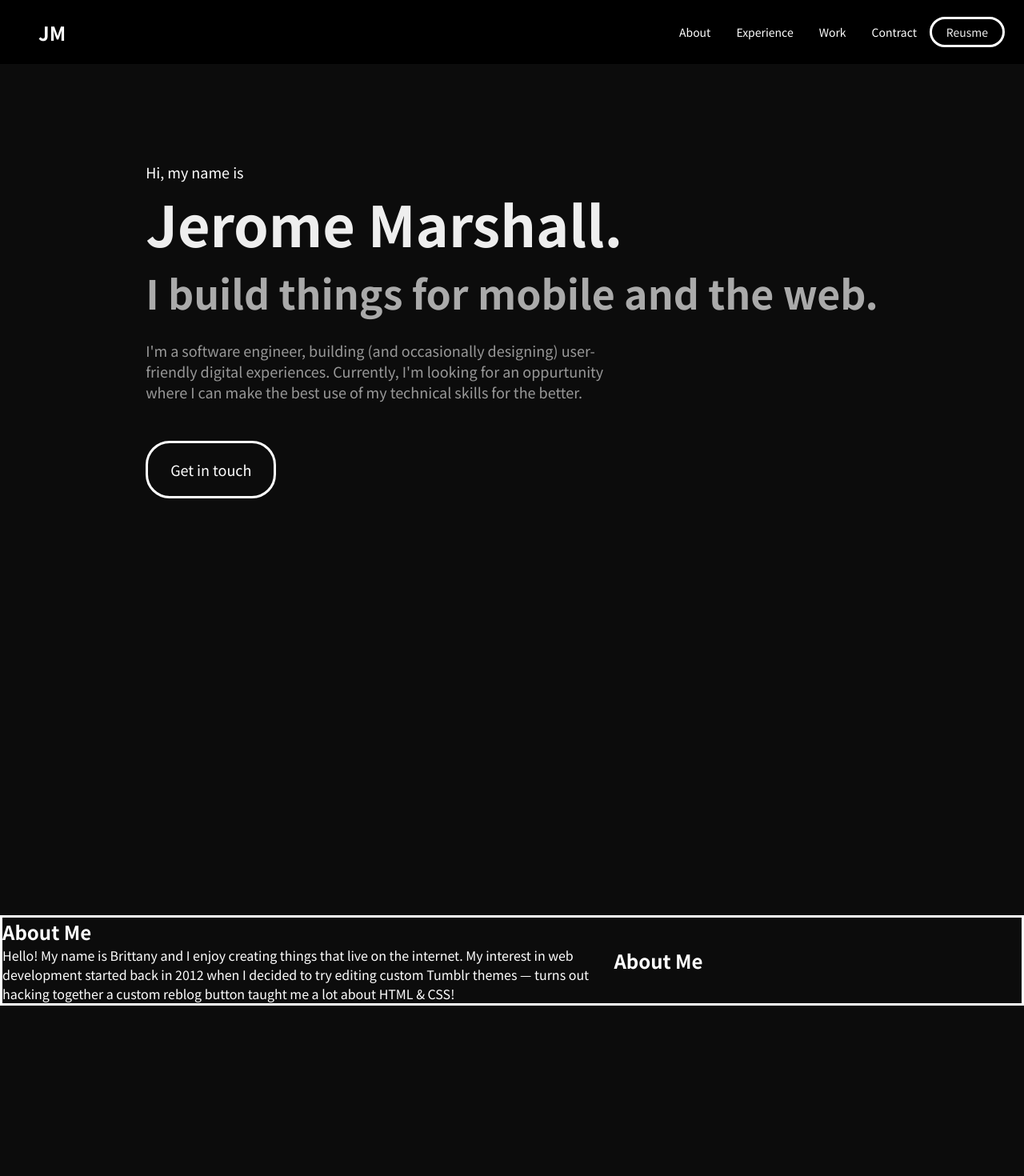
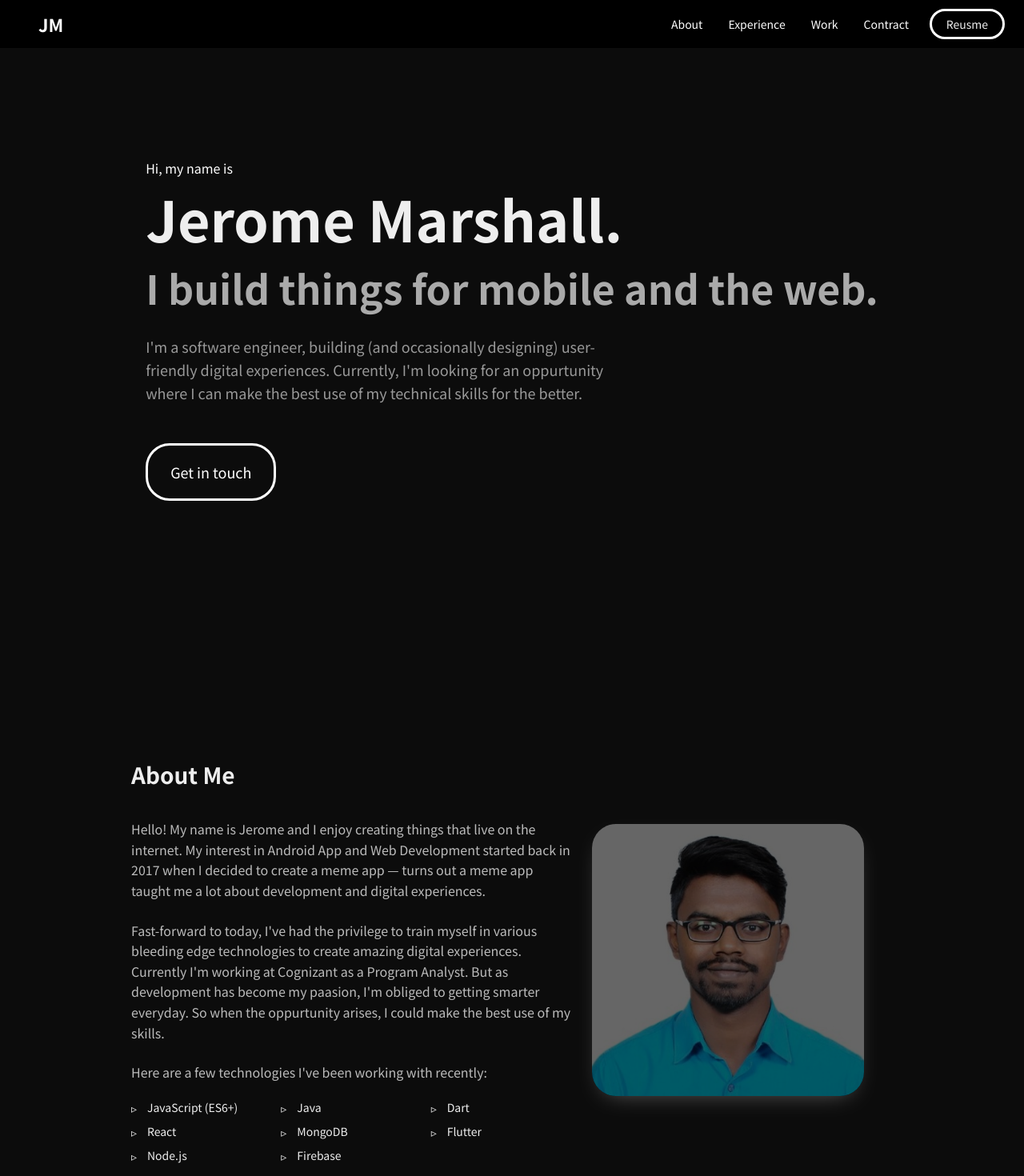
Before and after one commit to jerome-marshall/portfolio, a React (Create React App) app: page / in a window 1280 px wide. Shown: the top 1470 px of the page at 80% size. Built offline with nearby package versions, Linux system fonts and the light colour scheme.

Commit message:
added about section

```diff
--- a/src/App.css
+++ b/src/App.css
@@ -3,6 +3,7 @@
   margin: 0;
   padding: 0;
   font-family: "Noto Sans JP", sans-serif;
+  /* line-height: 1; */
 }
 
 h2.nav-heading {
--- a/src/GlobalStyles.js
+++ b/src/GlobalStyles.js
@@ -3,7 +3,12 @@ import { createGlobalStyle } from "styled-components";
 const GlobalStyles = createGlobalStyle`
   html {
     --background-dark: #0c0c0c;
-    --white: #eee;
+    --color-white: #eee;
+    --color-grey-100: #ddd;
+    --color-grey-300: #bbb;
+    --color-grey-500: #999;
+    --color-grey-900: #777;
+    --max-width: 1000px;
     --fz-xxs: 12px;
     --fz-xs: 13px;
     --fz-sm: 14px;
@@ -11,9 +16,16 @@ const GlobalStyles = createGlobalStyle`
     --fz-lg: 18px;
     --fz-xl: 20px;
     --fz-xxl: 22px;
-    --fz-heading: 32px;
+    --fz-heading-sm: 28px;
+    --fz-heading-md: 32px;
+    --fz-heading-lg: 36px;
     --border-radius: 30px;
     --margin-md: 24px;
+    --margin-lg: 32px;
+    --padding-sm: 18px;
+    --padding-md: 24px;
+    --padding-lg: 32px;
+    --line-height-sm: 1.6;
   }
 `;
 export default GlobalStyles;
--- a/src/components/About/About.js
+++ b/src/components/About/About.js
@@ -3,32 +3,56 @@ import {
   StyledAboutSection,
   AboutContent,
   AboutSummary,
+  StyledPic,
 } from "./AboutElements";
+import MyPic from "../../images/me.jpg";
 
 const AboutSection = () => {
-  // const skills = [
-  //   "JavaScript (ES6+)",
-  //   "React",
-  //   "Node.js",
-  //   "MongoDB",
-  //   "Java",
-  //   "Flutter",
-  // ];
+  const skills = [
+    "JavaScript (ES6+)",
+    "Java",
+    "Dart",
+    "React",
+    "MongoDB",
+    "Flutter",
+    "Node.js",
+    "Firebase",
+  ];
 
   return (
     <StyledAboutSection>
       <AboutContent>
         <AboutSummary>
           <h2 className="nav-heading">About Me</h2>
-          <p>
-            Hello! My name is Brittany and I enjoy creating things that live on
-            the internet. My interest in web development started back in 2012
-            when I decided to try editing custom Tumblr themes — turns out
-            hacking together a custom reblog button taught me a lot about HTML &
-            CSS!
-          </p>
+          <div className="summary">
+            <p>
+              Hello! My name is Jerome and I enjoy creating things that live on
+              the internet. My interest in Android App and Web Development
+              started back in 2017 when I decided to create a meme app — turns
+              out a meme app taught me a lot about development and digital
+              experiences.
+            </p>
+            <br />
+            <p>
+              Fast-forward to today, I've had the privilege to train myself in
+              various bleeding edge technologies to create amazing digital
+              experiences. Currently I'm working at Cognizant as a Program
+              Analyst. But as development has become my paasion, I'm obliged to
+              getting smarter everyday. So when the oppurtunity arises, I could
+              make the best use of my skills.
+            </p>
+            <br />
+            <p>Here are a few technologies I've been working with recently:</p>
+            <ul className="skills-list">
+              {skills && skills.map((skill, i) => <li key={i}>{skill}</li>)}
+            </ul>
+          </div>
         </AboutSummary>
-        <h2 className="nav-heading">About Me</h2>
+        <StyledPic>
+          <div className="wrapper">
+            <img className="img" src={MyPic} alt="My Pic" width={350} />
+          </div>
+        </StyledPic>
       </AboutContent>
     </StyledAboutSection>
   );
--- a/src/components/About/AboutElements.js
+++ b/src/components/About/AboutElements.js
@@ -7,29 +7,112 @@ export const StyledAboutSection = styled.section`
   display: flex;
   justify-content: center;
   align-items: center;
+  position: relative;
 
   @media (max-width: 768px) {
     display: block;
-  }
-
-  & h2 {
-    color: #fff;
   }
 `;
 
 export const AboutContent = styled.div`
   z-index: 3;
-  max-width: 100vw;
+  max-width: var(--max-width);
   position: absolute;
   display: grid;
-  border: 3px solid white;
+  /* border: 3px solid white; */
   grid-template-columns: 3fr 2fr;
   justify-content: center;
   align-items: center;
-  color: #fff;
+  color: var(--color-white);
 `;
 
 export const AboutSummary = styled.div`
   display: flex;
   flex-direction: column;
+  flex: auto;
+
+  & > h2 {
+    color: var(--color-white);
+    margin: var(--margin-md);
+    font-size: var(--fz-heading-sm);
+  }
+
+  & div.summary {
+    padding: 12px 0;
+    margin: 0 var(--margin-md);
+  }
+
+  & p {
+    color: var(--color-grey-300);
+    font-size: var(--fz-md);
+    line-height: var(--line-height-sm);
+  }
+
+  & ul.skills-list {
+    display: grid;
+    grid-template-columns: repeat(3, minmax(140px, 200px));
+    grid-gap: 0 10px;
+    padding: 0;
+    margin: 20px 0 0 0;
+    overflow: hidden;
+    list-style: none;
+
+    li {
+      color: var(--color-white);
+      position: relative;
+      margin-bottom: 10px;
+      padding-left: 20px;
+      /* font-family: var(--font-mono); */
+      font-size: var(--fz-sm);
+
+      &:before {
+        content: "▹";
+        position: absolute;
+        left: 0;
+        top: 5px;
+        color: var(--green);
+        font-size: var(--fz-sm);
+        line-height: 12px;
+      }
+    }
+  }
 `;
+
+export const StyledPic = styled.div`
+  position: relative;
+
+  max-width: 340px;
+
+  .wrapper {
+    background: violet;
+    display: flex;
+    position: relative;
+    justify-content: center;
+    width: 100%;
+    border: none;
+    border-radius: var(--border-radius);
+    background-color: black;
+    box-shadow: 16px white;
+
+    .img {
+      max-width: 340px;
+      filter: none;
+      mix-blend-mode: normal;
+      vertical-align: middle;
+      border-radius: var(--border-radius);
+      opacity: 0.4;
+      box-shadow: 0 10px 30px -15px #fff;
+      transition: all 500ms ease-in-out;
+
+      :hover {
+        max-width: 350px;
+        opacity: 1;
+      }
+    }
+  }
+
+  /* :hover {
+    bottom: 10px;
+    right: 10px;
+  } */
+`;
--- a/src/components/Hero/HeroElements.js
+++ b/src/components/Hero/HeroElements.js
@@ -14,7 +14,7 @@ export const HeroContainer = styled.div`
 
 export const HeroContent = styled.div`
   z-index: 3;
-  max-width: 100vw;
+  max-width: var(--max-width);
   position: absolute;
   padding: 8px 24px;
   display: flex;
@@ -24,20 +24,13 @@ export const HeroContent = styled.div`
   & p.myNameIs {
     margin-top: var(--margin-md);
     color: #fff;
-    font-size: var(--fz-lg);
+    font-size: var(--fz-md);
     text-align: center;
     max-width: 600px;
-
-    @media screen and (max-width: 768px) {
-      font-size: 20px;
-    }
-    @media screen and (max-width: 480px) {
-      font-size: 18px;
-    }
   }
 
   & h1.name {
-    color: #eee;
+    color: var(--color-white);
     font-size: 70px;
     text-align: start;
 
@@ -63,17 +56,18 @@ export const HeroContent = styled.div`
   }
 
   & p.summary {
-    margin-top: 24px;
+    margin-top: var(--margin-md);
     color: #999;
-    font-size: 18px;
+    font-size: var(--fz-lg);
     text-align: left;
     max-width: 600px;
+    line-height: var(--line-height-sm);
 
     @media screen and (max-width: 768px) {
-      font-size: 20px;
+      font-size: var(--fz-lg);
     }
     @media screen and (max-width: 480px) {
-      font-size: 18px;
+      font-size: var(--fz-md);
     }
   }
 `;
--- a/src/components/Navbar/NavBarElements.js
+++ b/src/components/Navbar/NavBarElements.js
@@ -4,11 +4,11 @@ import { Link as LinkS } from "react-scroll";
 
 export const Nav = styled.nav`
   background: #000;
-  height: 80px;
-  margin-top: -80px;
+  height: 60px;
+  margin-top: -60px;
   display: flex;
   justify-content: stretch;
-  align-items: flex-end;
+  align-items: center;
   font-size: 1rem;
   position: sticky;
   top: 0;
@@ -33,7 +33,7 @@ export const NavLogo = styled(LinkR)`
   color: #fff;
   justify-self: flex-start;
   cursor: pointer;
-  font-size: 1.5rem;
+  font-size: var(--fz-xxl);
   display: flex;
   align-items: center;
   margin-left: 24px;
@@ -90,6 +90,7 @@ export const NavLinks = styled(LinkS)`
 export const NavBtn = styled.nav`
   display: flex;
   align-items: center;
+  margin-left: 10px;
 
   @media screen and (max-width: 768px) {
     display: none;
```
Also changed, not shown: public/images/me.jpg (added), src/images/me.jpg (added).
